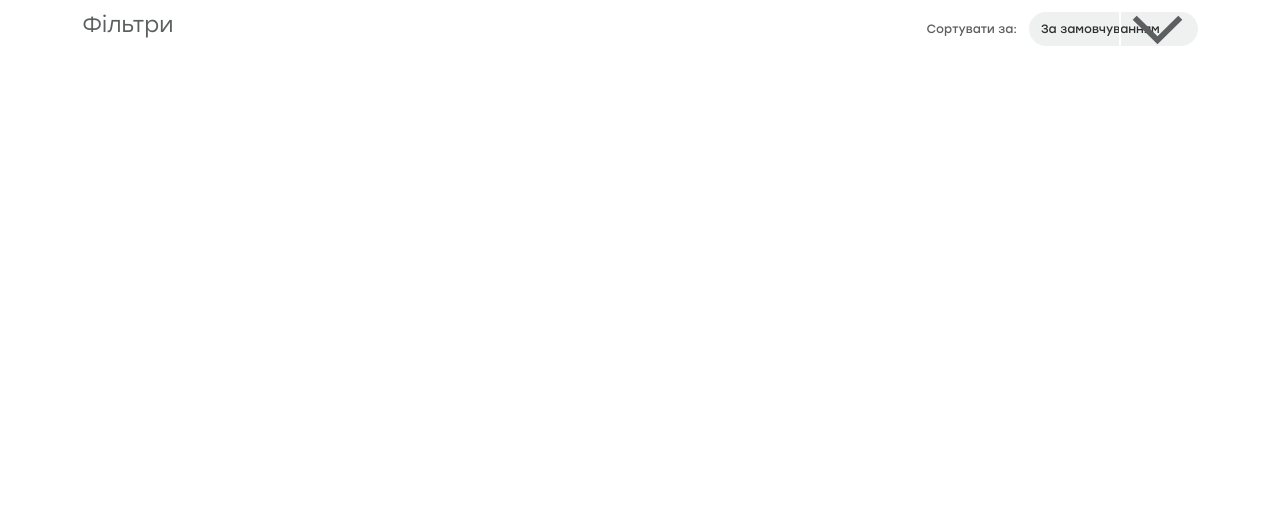
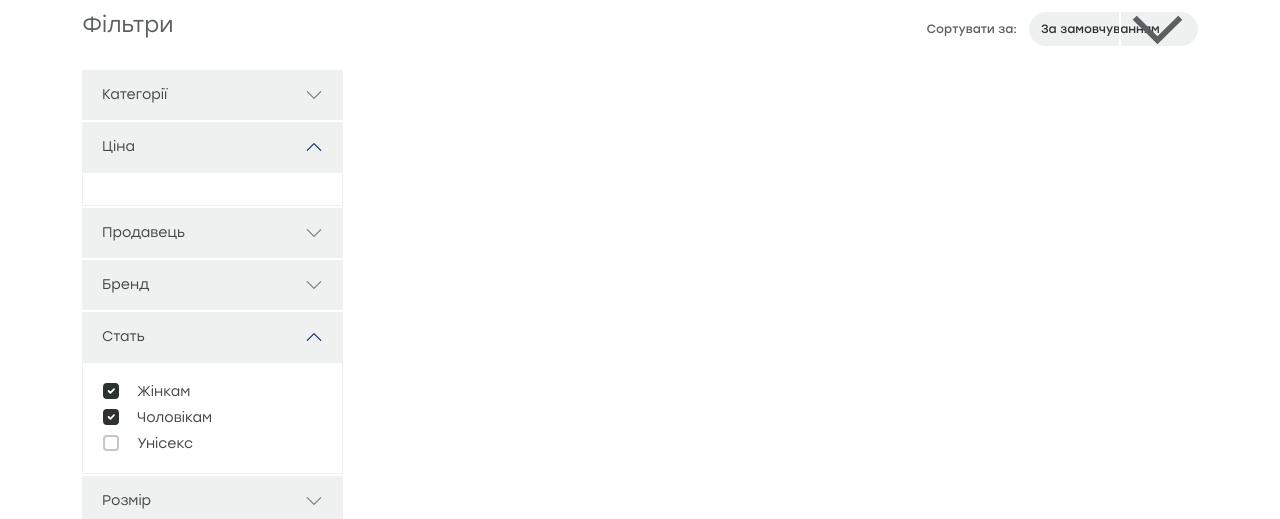
Before and after one commit to aliiev/clothing-store-catalog, a React (Create React App) app: page / in a window 1280 px wide. Shown: the part 281-800 px from the top of the page. Built offline with nearby package versions, Linux system fonts and the light colour scheme.

Commit message:
Added Accordion & Checkbox

```diff
--- a/src/App.js
+++ b/src/App.js
@@ -1,4 +1,4 @@
-import { Navbar, Categories, PageHeader, Select } from './components'
+import { Navbar, Categories, PageHeader, Select, Sidebar } from './components'
 import './styles/App.scss'
 
 export default function App() {
@@ -16,6 +16,13 @@ export default function App() {
           </div>
         </div>
       </section>
+      <section className="container">
+        <div className="row">
+          <div className="col-12 col-md-5 col-lg-3">
+            <Sidebar />
+          </div>
+        </div>
+      </section>
     </>
   )
 }
--- /dev/null
+++ b/src/components/AccordionItem.js
@@ -0,0 +1,28 @@
+export default function AccordionItem({ id, title, expanded = false, children }) {
+  return (
+    <div className="accordion-item">
+      <h3 className="accordion-header" id={`heading-${id}`}>
+        <button
+          className={`accordion-button ${!expanded ? 'collapsed' : ''}`}
+          type="button"
+          data-bs-toggle="collapse"
+          data-bs-target={`#collapse-${id}`}
+          aria-expanded={expanded}
+          aria-controls={`collapse-${id}`}
+        >
+          {title}
+        </button>
+      </h3>
+      <div
+        className={`accordion-collapse collapse ${expanded ? 'show' : ''}`}
+        id={`collapse-${id}`}
+        aria-labelledby={`heading-${id}`}
+        data-bs-target="#accordionFilters"
+      >
+        <div className="accordion-body">
+          {children}
+        </div>
+      </div>
+    </div>
+  )
+}
--- /dev/null
+++ b/src/components/Checkbox.js
@@ -0,0 +1,8 @@
+export default function Checkbox({ id, title, checked = false }) {
+  return (
+    <div className="form-check">
+      <input className="form-check-input" id={`checkbox-${id}`} type="checkbox" defaultChecked={checked} />
+      <label className="form-check-label" htmlFor={`checkbox-${id}`}>{title}</label>
+    </div>
+  )
+}
--- /dev/null
+++ b/src/components/Sidebar.js
@@ -0,0 +1,24 @@
+import { AccordionItem, Checkbox } from './'
+
+export default function Sidebar() {
+  return (
+    <div className="accordion" id="accordionFilters">
+      <AccordionItem id="categories" title="Категорії" />
+      <AccordionItem id="price" title="Ціна" expanded={true} />
+      <AccordionItem id="seller" title="Продавець" />
+      <AccordionItem id="brand" title="Бренд" />
+
+      <AccordionItem id="sex" title="Стать" expanded={true}>
+        <Checkbox id="women" title="Жінкам" checked={true} />
+        <Checkbox id="men" title="Чоловікам" checked={true} />
+        <Checkbox id="unisex" title="Унісекс" />
+      </AccordionItem>
+
+      <AccordionItem id="size" title="Розмір" />
+      <AccordionItem id="color" title="Колір" />
+      <AccordionItem id="material" title="Матеріал" />
+      <AccordionItem id="season" title="Сезон" />
+      <AccordionItem id="style" title="Стиль" />
+    </div>
+  )
+}
--- a/src/components/index.js
+++ b/src/components/index.js
@@ -3,5 +3,17 @@ import SearchBar from './SearchBar'
 import Categories from './Categories'
 import PageHeader from './PageHeader'
 import Select from './Select'
+import Sidebar from './Sidebar'
+import AccordionItem from './AccordionItem'
+import Checkbox from './Checkbox'
 
-export { Navbar, SearchBar, Categories, PageHeader, Select }
+export {
+  Navbar,
+  SearchBar,
+  Categories,
+  PageHeader,
+  Select,
+  Sidebar,
+  AccordionItem,
+  Checkbox
+}
--- a/src/styles/App.scss
+++ b/src/styles/App.scss
@@ -108,6 +108,7 @@
 
 .filters-section {
   margin-top: 32px;
+  margin-bottom: 24px;
 
   .title {
     font-family: 'Stolzl-Book';
@@ -149,6 +150,37 @@
   }
 }
 
+.accordion {
+  .accordion-item { margin-bottom: 2px; }
+
+  .accordion-button {
+    font-family: 'Stolzl-Book';
+    font-size: 14px;
+  }
+
+  .accordion-body {
+    border: 1px #eff1f1 solid;
+  }
+}
+
+.form-check {
+  display: flex;
+  justify-content: flex-start;
+  align-items: center;
+  padding: 0;
+
+  .form-check-input {
+    margin: 0;
+  }
+
+  .form-check-label {
+    font-family: 'Stolzl-Book';
+    font-size: 14px;
+    color: #444748;
+    margin-left: 18px;
+  }
+}
+
 @media (max-width: 992px) {
   .search-bar { margin-bottom: 12px; }
   .dropdown-nav {
--- a/src/styles/custom.scss
+++ b/src/styles/custom.scss
@@ -47,4 +47,22 @@ $navbar-brand-margin-end: 57px;
 $dropdown-border-color: #eff1f1;
 $dropdown-font-size: 12px;
 
+// ACCORDION SETUP
+$accordion-button-bg: #eff1f1;
+$accordion-button-color: #444748;
+$accordion-button-active-bg: $accordion-button-bg;
+$accordion-button-active-color: $accordion-button-color;
+$accordion-border-width: 0;
+$accordion-border-radius: 0;
+$accordion-icon-color: #747778;
+$accordion-icon-width: 18px;
+
+// CHECKBOX SETUP
+$form-check-input-width: 16px;
+$form-check-input-bg: $body-bg;
+$form-check-input-border: 2px #c4c7c7 solid;
+$form-check-input-checked-bg-color: #2d3132;
+$form-check-label-cursor: pointer;
+$form-check-padding-start: $form-check-input-width + 18px;
+
 @import '~bootstrap/scss/bootstrap.scss'
```
